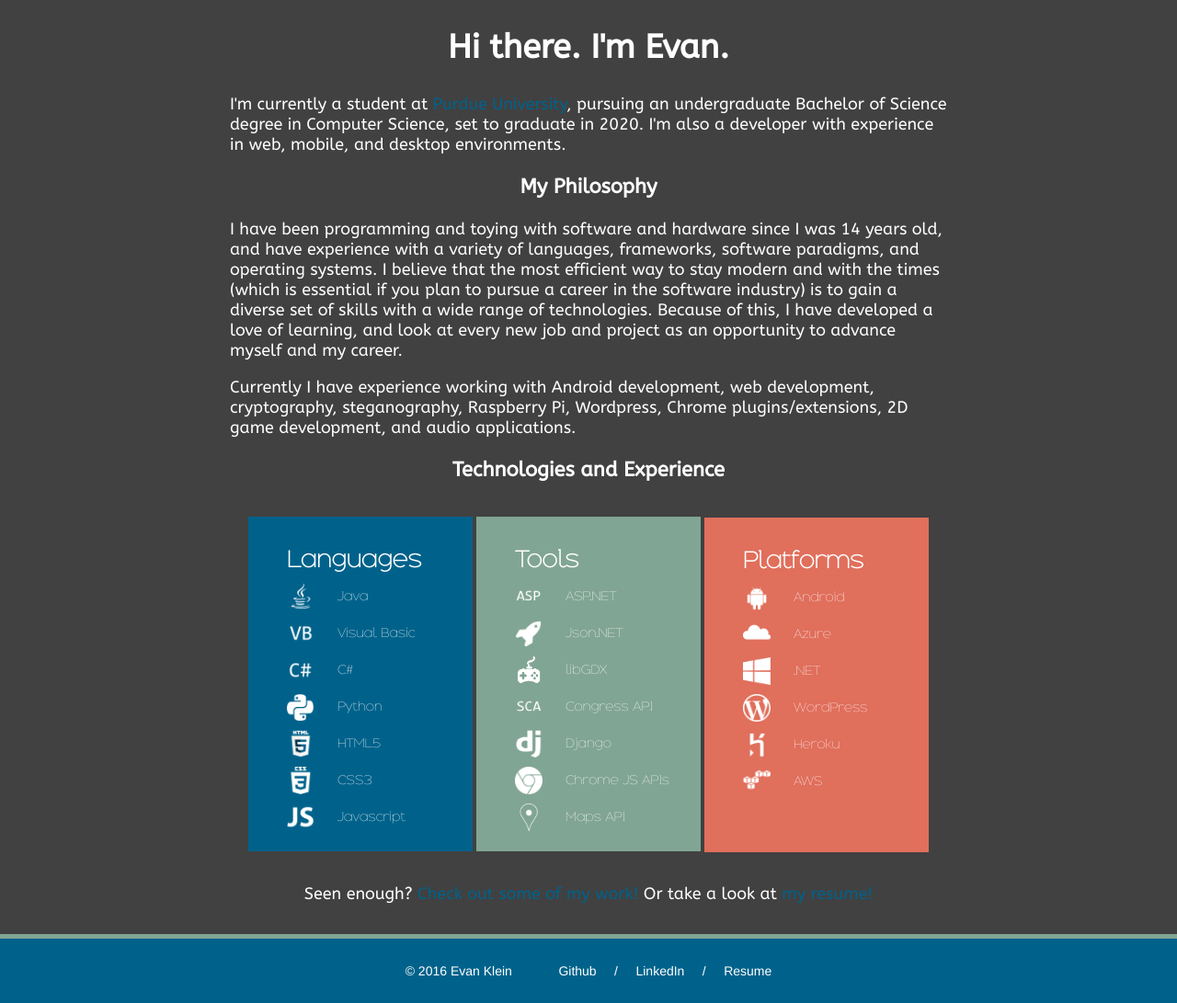
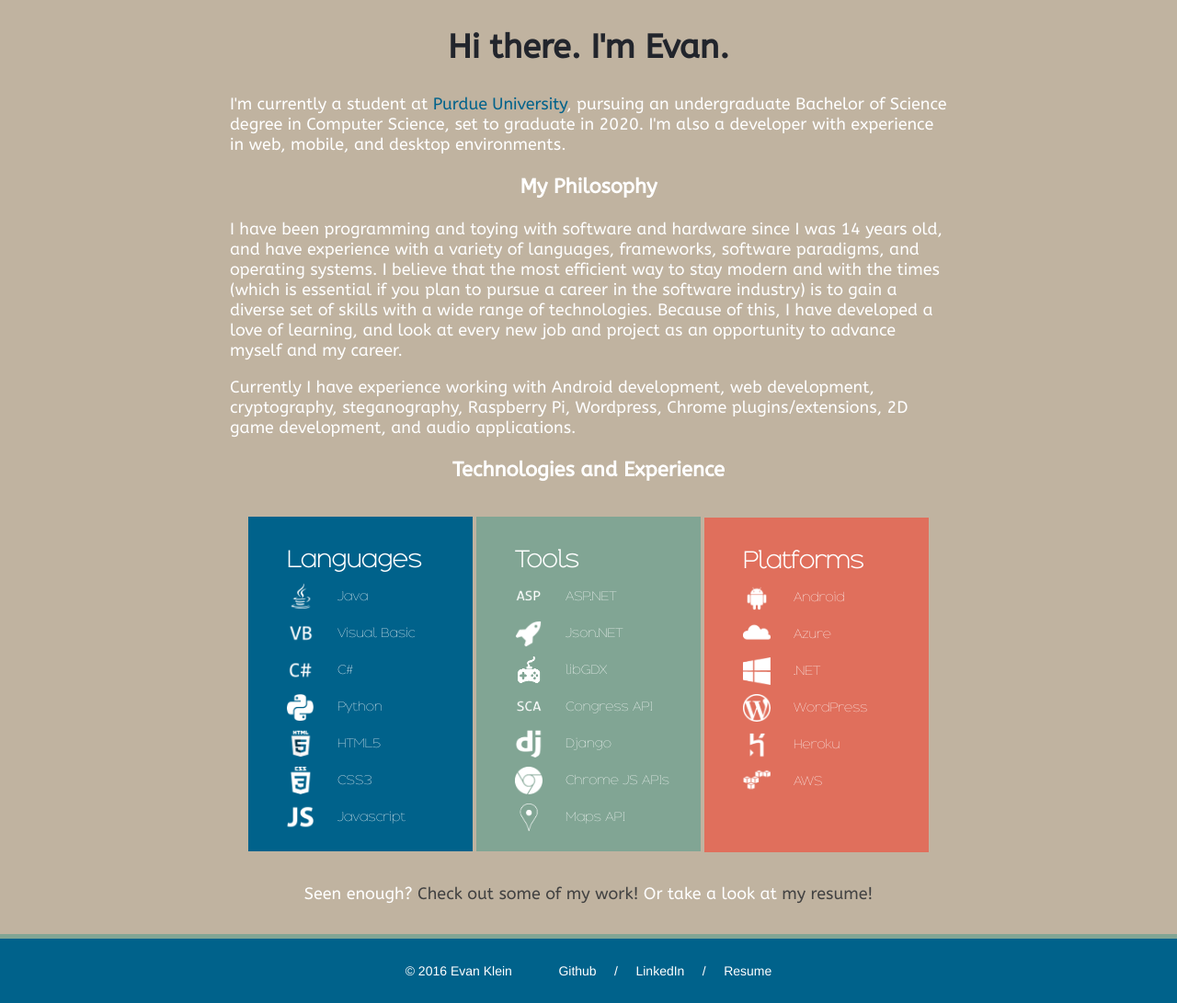
Before and after one commit to evklein/PersonalWebsite2016-2019, a Django app: page / in a window 1280 px wide. Shown: the part 103-1194 px from the top of the page at 92% size. Run offline with Django 3.2, Linux system fonts and the light colour scheme; some web fonts are replaced.

Commit message:
testing new colors

```diff
--- a/Personal_Website/static/css/about.css
+++ b/Personal_Website/static/css/about.css
@@ -9,7 +9,7 @@
 }
 
 html, body {
-  background-color: #414141;
+  background-color: #C0B3A0;
   width: 100%;
   position: relative;
   overflow: auto;
@@ -19,7 +19,7 @@ h2 {
   text-align: center;
   font-size: 36px;
   width: 100%;
-  color: white; /* #63635F;*/
+  color: #22252C; /* #63635F;*/
   font-family: 'PageFont', Helvetica;
 }
 
@@ -44,12 +44,12 @@ p {
 
 .portfolio-link a:link {
   text-decoration: none;
-  color: #00628B;
+  color: #414141;
 }
 
 .portfolio-link a:visited {
   text-decoration: none;
-  color: #00628B;
+  color: #414141;
 }
 
 img.profile {
```
Also changed, not shown: 6 other files.
